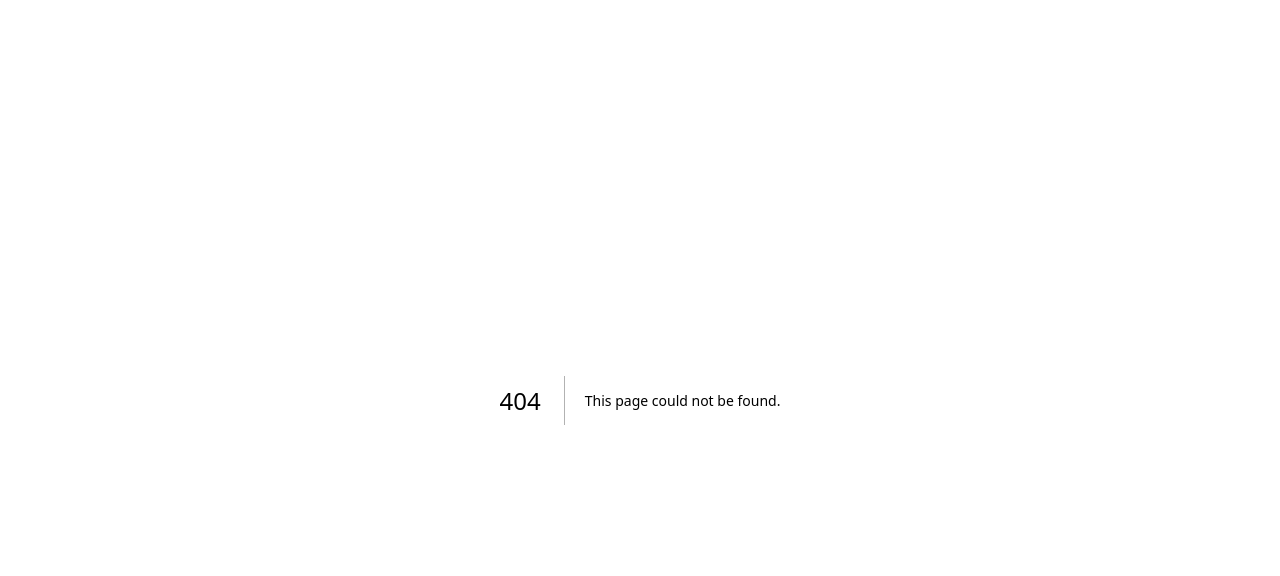
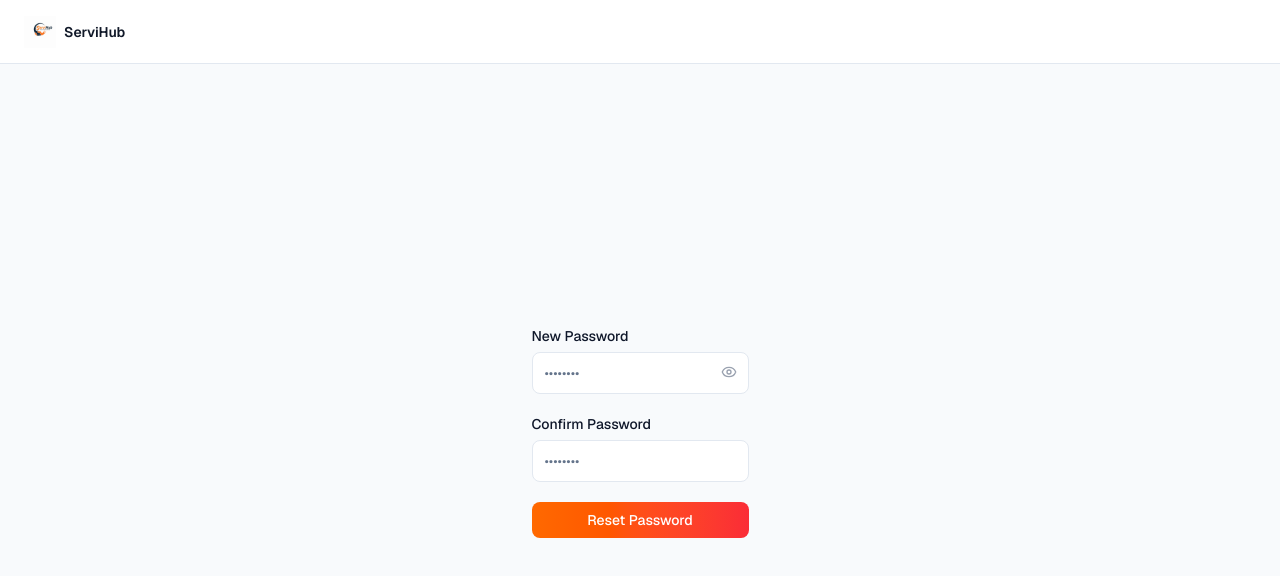
Before and after one commit to Servihub-Projects/Web-Application, a Next.js app: page /reset-password in a window 1280 px wide. Before the commit this address had no page. Shown: the top 576 px of the page. Built offline with nearby package versions, Linux system fonts and the light colour scheme.

Commit message:
added forgot password page and reset password page

```diff
--- /dev/null
+++ b/app/(auth)/forgot-password/forgot-password.tsx
@@ -0,0 +1,92 @@
+'use client';
+
+import { useForm } from 'react-hook-form';
+import { zodResolver } from '@hookform/resolvers/zod';
+import { z } from 'zod';
+import Link from 'next/link';
+import { useState } from 'react';
+
+
+const schema = z.object({
+  email: z.email('Enter a valid email address.'),
+});
+
+type FormValues = z.infer<typeof schema>;
+
+export default function ForgotPasswordForm() {
+  const [isPending, setIsPending] = useState(false);
+  const [message, setMessage] = useState<string | null>(null);
+  const [error, setError] = useState<string | null>(null);
+
+  const {
+    register,
+    handleSubmit,
+    formState: { errors },
+  } = useForm<FormValues>({
+    resolver: zodResolver(schema),
+  });
+  const onSubmit = async (data: FormValues) => {
+    setIsPending(true);
+    setError(null);
+    setMessage(null);
+
+    try {
+      // TODO: replace with your API call
+      await fetch('/api/auth/forgot-password', {
+        method: 'POST',
+        body: JSON.stringify(data),
+      });
+
+      setMessage('Password reset link sent to your email.');
+    } catch (err) {
+      setError('Something went wrong. Try again.');
+    } finally {
+      setIsPending(false);
+    }
+  };
+
+  return (
+    <form onSubmit={handleSubmit(onSubmit)} className="space-y-5 max-w-xl mx-auto">
+      {error && (
+        <div className="px-4 py-3 rounded-lg bg-red-50 border border-red-200 text-sm text-red-700">
+          {error}
+        </div>
+      )}
+
+      {message && (
+        <div className="px-4 py-3 rounded-lg bg-green-50 border border-green-200 text-sm text-green-700">
+          {message}
+        </div>
+      )}
+
+      <div>
+        <label htmlFor="email" className="label">Email address</label>
+        <input
+          id="email"
+          type="email"
+          placeholder="you@example.com"
+          className="input-field"
+          {...register('email')}
+        />
+        {errors.email && (
+          <p className="mt-1 text-xs text-red-600">{errors.email.message}</p>
+        )}
+      </div>
+
+      <button
+        type="submit"
+        disabled={isPending}
+        className="btn-primary w-full flex items-center justify-center gap-2 py-2.5"
+      >
+        {isPending ? 'Sending…' : 'Send reset link'}
+      </button>
+
+      <p className="text-center text-sm text-gray-500">
+        Remember your password?{' '}
+        <Link href="/login" className="text-orange-500 hover:text-orange-600 font-medium">
+          Sign in
+        </Link>
+      </p>
+    </form>
+  );
+}
--- /dev/null
+++ b/app/(auth)/forgot-password/page.tsx
@@ -0,0 +1,6 @@
+import type { Metadata } from 'next';
+import ForgotPasswordForm from "./forgot-password";
+export const metadata: Metadata = { title: "Forgot Password" };
+export default function ForgotPassword() {
+  return <ForgotPasswordForm />
+}
--- a/app/(auth)/login/login-form.tsx
+++ b/app/(auth)/login/login-form.tsx
@@ -57,7 +57,7 @@ export default function LoginForm() {
           <label htmlFor="password" className="label" style={{ marginBottom: 0 }}>
             Password
           </label>
-          <Link href="#" className="text-xs text-orange-500 hover:text-orange-600">
+          <Link href={`/forgot-password`} className="text-xs text-orange-500 hover:text-orange-600">
             Forgot password?
           </Link>
         </div>
--- /dev/null
+++ b/app/(auth)/reset-password/page.tsx
@@ -0,0 +1,123 @@
+'use client';
+
+import { useForm } from 'react-hook-form';
+import { zodResolver } from '@hookform/resolvers/zod';
+import { z } from 'zod';
+import { useSearchParams } from 'next/navigation';
+import { useState } from 'react';
+import { Eye, EyeOff } from 'lucide-react';
+
+const schema = z.object({
+  password: z.string().min(8, 'Password must be at least 8 characters.'),
+  confirmPassword: z.string(),
+}).refine((data) => data.password === data.confirmPassword, {
+  message: 'Passwords do not match',
+  path: ['confirmPassword'],
+});
+
+type FormValues = z.infer<typeof schema>;
+
+export default function ResetPasswordForm() {
+  const searchParams = useSearchParams();
+  const token = searchParams.get('token');
+
+  const [showPassword, setShowPassword] = useState(false);
+  const [isPending, setIsPending] = useState(false);
+  const [message, setMessage] = useState<string | null>(null);
+  const [error, setError] = useState<string | null>(null);
+
+  const {
+    register,
+    handleSubmit,
+    formState: { errors },
+  } = useForm<FormValues>({
+    resolver: zodResolver(schema),
+  });
+
+  const onSubmit = async (data: FormValues) => {
+    if (!token) {
+      setError('Invalid or missing reset token.');
+      return;
+    }
+
+    setIsPending(true);
+    setError(null);
+    setMessage(null);
+
+    try {
+      // TODO: replace with your API call
+      await fetch('/api/auth/reset-password', {
+        method: 'POST',
+        body: JSON.stringify({
+          token,
+          password: data.password,
+        }),
+      });
+
+      setMessage('Password reset successful. You can now log in.');
+    } catch (err) {
+      setError('Failed to reset password.');
+    } finally {
+      setIsPending(false);
+    }
+  };
+
+  return (
+    <form onSubmit={handleSubmit(onSubmit)} className="space-y-5 max-w-md mx-auto">
+      {error && (
+        <div className="px-4 py-3 rounded-lg bg-red-50 border border-red-200 text-sm text-red-700">
+          {error}
+        </div>
+      )}
+
+      {message && (
+        <div className="px-4 py-3 rounded-lg bg-green-50 border border-green-200 text-sm text-green-700">
+          {message}
+        </div>
+      )}
+
+      <div className="relative">
+        <label className="label">New Password</label>
+        <input
+          type={showPassword ? 'text' : 'password'}
+          className="input-field pr-10"
+          placeholder="••••••••"
+          {...register('password')}
+        />
+        <button
+          type="button"
+          onClick={() => setShowPassword((v) => !v)}
+          className="absolute right-3 top-[38px] text-gray-400 hover:text-gray-600"
+        >
+          {showPassword ? <EyeOff size={16} /> : <Eye size={16} />}
+        </button>
+        {errors.password && (
+          <p className="mt-1 text-xs text-red-600">{errors.password.message}</p>
+        )}
+      </div>
+
+      <div>
+        <label className="label">Confirm Password</label>
+        <input
+          type="password"
+          className="input-field"
+          placeholder="••••••••"
+          {...register('confirmPassword')}
+        />
+        {errors.confirmPassword && (
+          <p className="mt-1 text-xs text-red-600">
+            {errors.confirmPassword.message}
+          </p>
+        )}
+      </div>
+
+      <button
+        type="submit"
+        disabled={isPending}
+        className="btn-primary w-full py-2.5"
+      >
+        {isPending ? 'Resetting…' : 'Reset Password'}
+      </button>
+    </form>
+  );
+}
```
